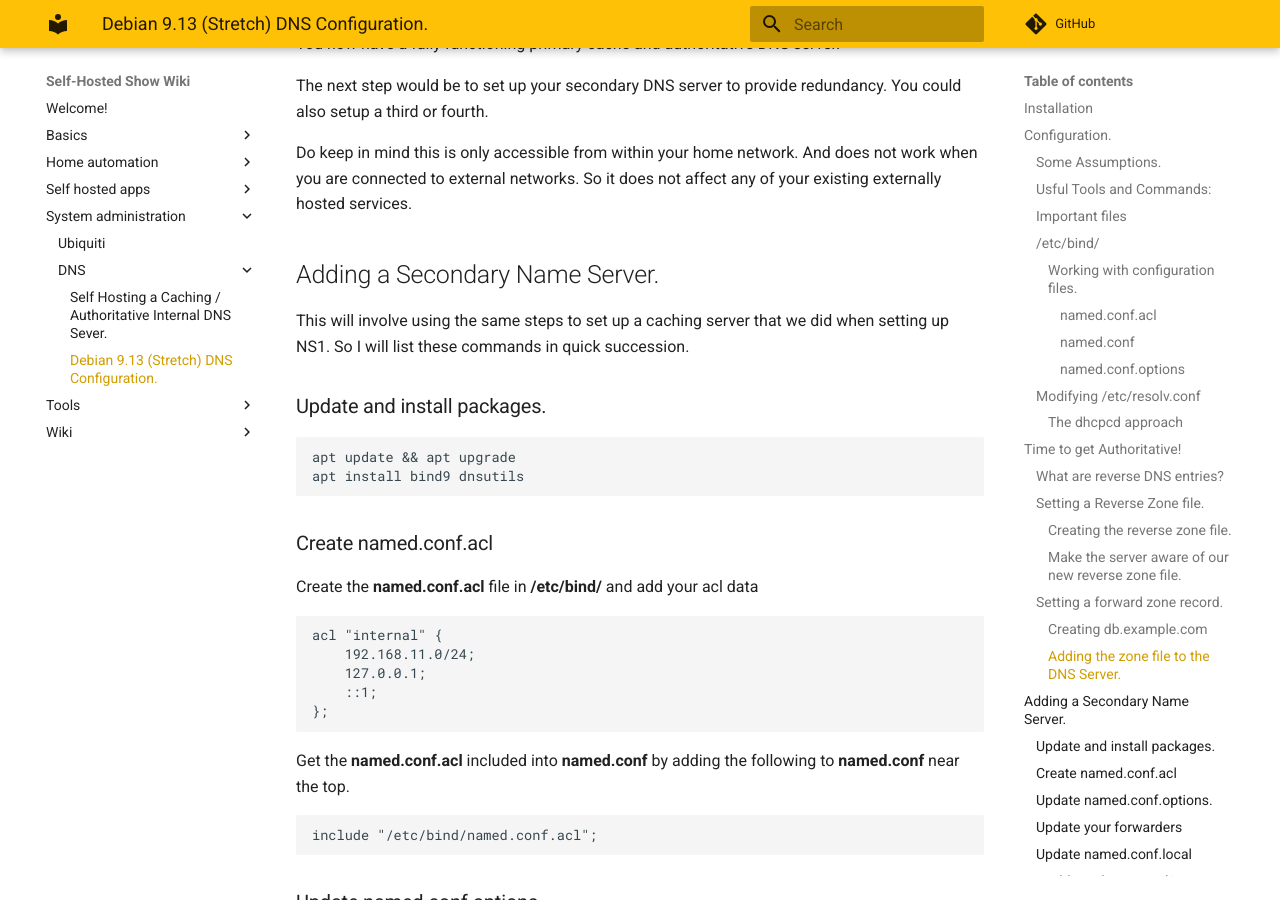
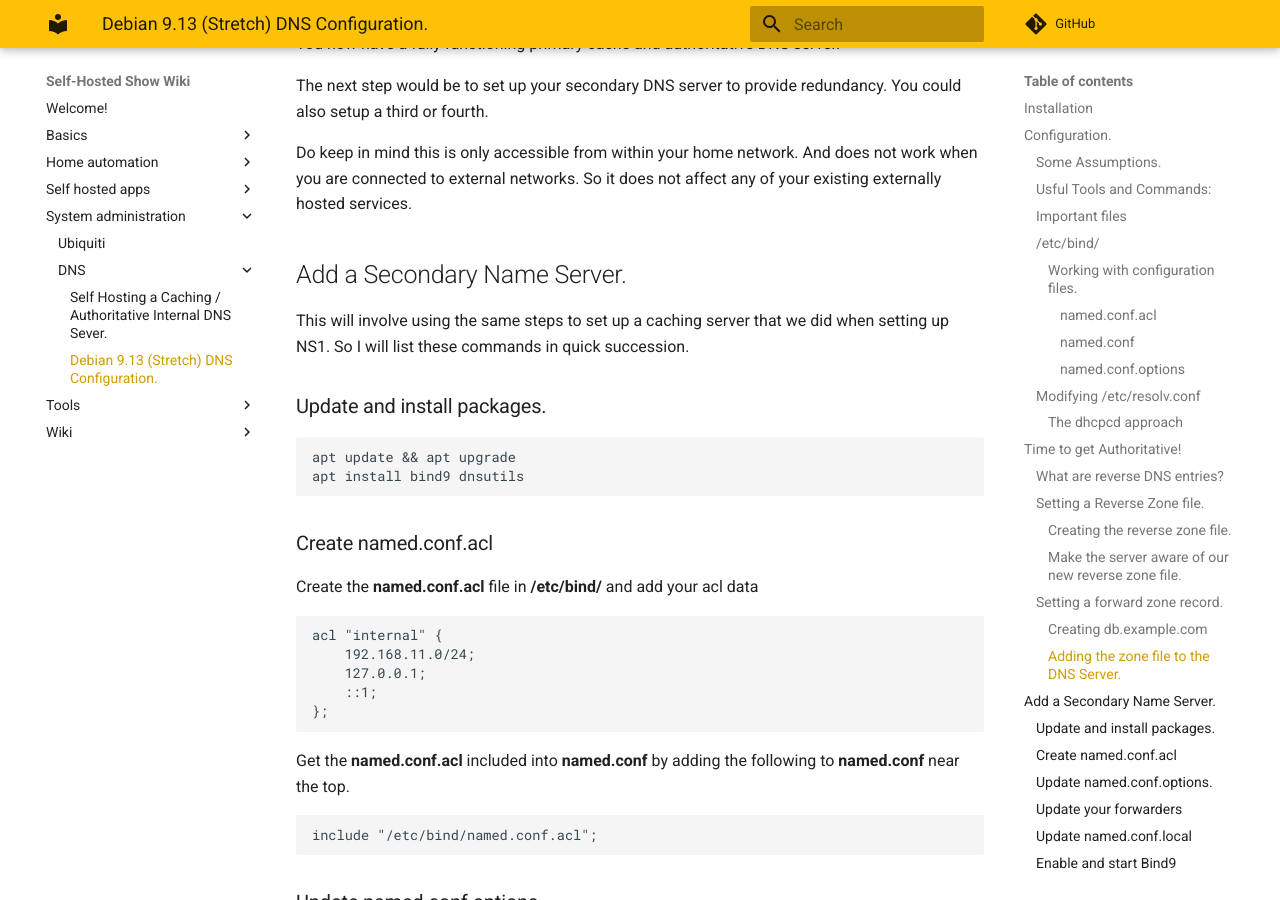
Before and after one commit to selfhostedshow/wiki, an MkDocs documentation site: the page built from docs/system-administration/DNS/debian-stretch.md, in a window 1280 px wide and 900 px high, scrolled down 12152 px. Built offline with MkDocs 1.6.1 and Material for MkDocs 9.7.7, drawn with Linux system fonts in a browser that asks for light colours; comment, search, counter and statistics services are not loaded.

Commit message:
WIP: Slight wording adjustment.

```diff
--- a/docs/system-administration/DNS/debian-stretch.md
+++ b/docs/system-administration/DNS/debian-stretch.md
@@ -525,7 +525,7 @@ The next step would be to set up your secondary DNS server to provide redundancy
 
 Do keep in mind this is only accessible from within your home network. And does not work when you are connected to external networks. So it does not affect any of your existing externally hosted services.
 
-## Adding a Secondary Name Server.
+## Add a Secondary Name Server.
 
 This will involve using the same steps to set up a caching server that we did when setting up NS1.
 So I will list these commands in quick succession.
```
